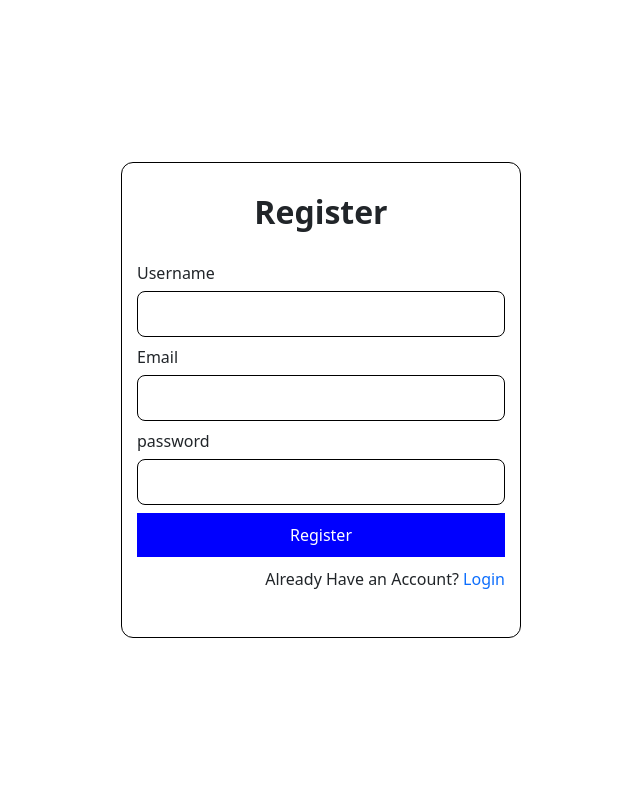
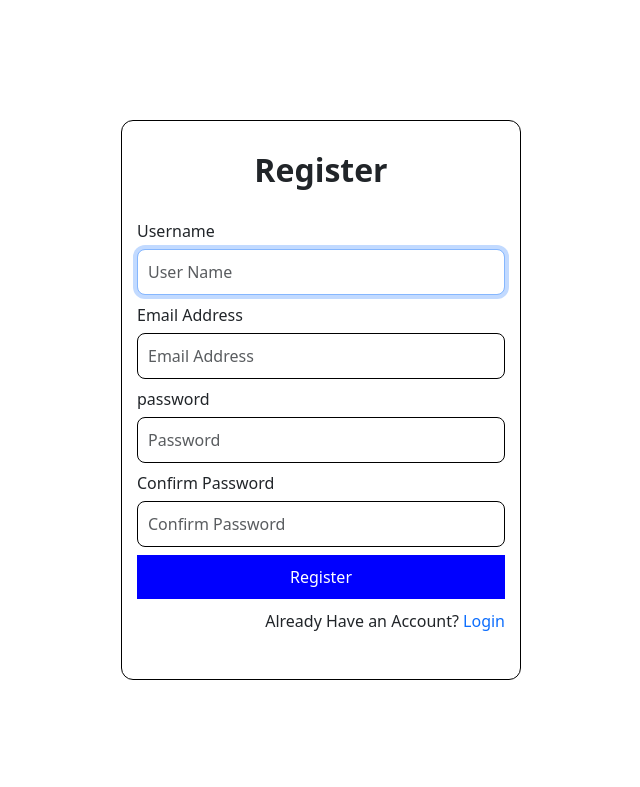
Before and after one commit to Stefan881/Student_Data_Management_System, a Django app: page /register in a window 1280 px wide. Shown: the part 56-843 px from the top of the page, without its empty margins (319-959 px from the left). Run offline with Django 4.2, Linux system fonts and the light colour scheme.

Commit message:
Added Authentication to the website and some bootstrap to Login and Register forms

```diff
--- /dev/null
+++ b/Student_Data_Management_System/student/forms.py
@@ -0,0 +1,55 @@
+from django.contrib.auth.forms import UserCreationForm,AuthenticationForm
+from django.contrib.auth.models import User
+from django import forms
+
+class SignUpForm(UserCreationForm):
+
+
+
+    class Meta:
+        model = User
+        fields = ['username','email', 'password1', 'password2']
+
+
+    def __init__(self, *args, **kwargs):
+        super(SignUpForm, self).__init__(*args, **kwargs)
+
+        self.fields['username'].widget.attrs['class'] = 'form-control'
+        self.fields['username'].widget.attrs['placeholder'] = 'User Name'
+        self.fields['username'].label = ''
+        self.fields['username'].help_text = '<span class="form-text text-muted"><small>Required. 150 characters or fewer. Letters, digits and @/./+/-/_ only.</small></span>'
+
+        self.fields['email'].widget.attrs['class'] = 'form-control'
+        self.fields['email'].widget.attrs['placeholder'] = 'Email Address'
+        self.fields['email'].label = ''
+        self.fields['email'].help_text = '<span class="form-text text-muted"><small>Required. 150 characters or fewer. Letters, digits and @/./+/-/_ only.</small></span>'
+
+        self.fields['password1'].widget.attrs['class'] = 'form-control'
+        self.fields['password1'].widget.attrs['placeholder'] = 'Password'
+        self.fields['password1'].label = ''
+        self.fields['password1'].help_text = '<ul class="form-text text-muted small"><li>Your password can\'t be too similar to your other personal information.</li><li>Your password must contain at least 8 characters.</li><li>Your password can\'t be a commonly used password.</li><li>Your password can\'t be entirely numeric.</li></ul>'
+
+        self.fields['password2'].widget.attrs['class'] = 'form-control'
+        self.fields['password2'].widget.attrs['placeholder'] = 'Confirm Password'
+        self.fields['password2'].label = ''
+        self.fields['password2'].help_text = '<span class="form-text text-muted"><small>Enter the same password as before, for verification.</small></span>'
+
+class SignInForm(AuthenticationForm):
+
+    model = User
+    fields = ['username','password']
+
+    def __init__(self, *args, **kwargs):
+        super(SignInForm, self).__init__(*args, **kwargs)
+
+        self.fields['username'].widget.attrs['class'] = 'form-control'
+        self.fields['username'].widget.attrs['placeholder'] = 'User Name'
+        self.fields['username'].label = ''
+        self.fields['username'].help_text = '<span class="form-text text-muted"><small>Required. 150 characters or fewer. Letters, digits and @/./+/-/_ only.</small></span>'
+
+
+
+        self.fields['password'].widget.attrs['class'] = 'form-control'
+        self.fields['password'].widget.attrs['placeholder'] = 'Password'
+        self.fields['password'].label = ''
+        self.fields['password'].help_text = '<ul class="form-text text-muted small"><li>Your password can\'t be too similar to your other personal information.</li><li>Your password must contain at least 8 characters.</li><li>Your password can\'t be a commonly used password.</li><li>Your password can\'t be entirely numeric.</li></ul>'
--- a/Student_Data_Management_System/student/static/home.css
+++ b/Student_Data_Management_System/student/static/home.css
@@ -3,6 +3,7 @@
     margin: 0;
     box-sizing: border-box;
 }
+
 form{
     width: 100%;
     border: 1px solid black;
@@ -11,6 +12,7 @@ form{
     border-radius:12px ;
 
 }
+
 form h2{
     text-align: center;
     font-weight: 600;
--- a/Student_Data_Management_System/student/templates/navbar.html
+++ b/Student_Data_Management_System/student/templates/navbar.html
@@ -6,12 +6,22 @@
 
   <div class="collapse navbar-collapse" id="navbarSupportedContent">
     <ul class="navbar-nav mr-auto">
+      {% if user.is_authenticated %}
+
+      <li class="nav-item active">
+        <a class="nav-link" href="{% url 'logout' %}">Logout</a>
+      </li>
+      {% else %}
       <li class="nav-item active">
         <a class="nav-link" href="{% url 'home' %}">Login</a>
       </li>
+
       <li class="nav-item">
         <a class="nav-link" href="{% url 'register' %}">Register</a>
       </li>
+
+      {% endif %}
+
 
 
     </ul>
--- a/Student_Data_Management_System/student/templates/register.html
+++ b/Student_Data_Management_System/student/templates/register.html
@@ -1,3 +1,4 @@
+
 <!doctype html>
 <html lang="en">
   <head>
@@ -18,23 +19,29 @@
 
     </header>
     <section>
-    <form>
+    <form method="POST" action="">
+      {% csrf_token %}
+
     <h2>Register</h2>
     <div class="form-group">
       <label for="username">Username</label>
-      <input type="text" name="username" >
+      {{ form.username }}
     </div>
 
     <div class="form-group">
-      <label for="email">Email</label>
-      <input type="email" name="email" >
+      <label for="email">Email Address</label>
+      {{ form.email }}
     </div>
 
     <div class="form-group">
       <label for="password">password</label>
-      <input type="password" name="password" >
+      {{form.password1}}
     </div>
-    <button>Register</button>
+    <div class="form-group">
+      <label for="password">Confirm Password</label>
+      {{ form.password2 }}
+    </div>
+    <button type="submit">Register</button>
     <p>Already Have an Account? <a href="{% url 'home' %}">Login</a></p>
     </form>
     </section>
--- a/Student_Data_Management_System/student/urls.py
+++ b/Student_Data_Management_System/student/urls.py
@@ -1,7 +1,8 @@
 from django.urls import path
-from .views import home,register
+from .import views
 
 urlpatterns = [
-    path('',home,name='home'),
-    path('register',register,name='register'),
+    path('',views.home,name='home'),
+    path('register',views.register,name='register'),
+    path('logout',views.logout_student,name='logout')
 ]
--- a/Student_Data_Management_System/student/views.py
+++ b/Student_Data_Management_System/student/views.py
@@ -1,10 +1,56 @@
-from django.shortcuts import render
+from django.shortcuts import render,redirect
+from django.contrib.auth import authenticate,login,logout
+from django.contrib import messages
+from .forms import SignUpForm,SignInForm
+
 
 
 # Create your views here.
 def home(request):
-    context = {}
-    return render(request,'home.html',context)
+    # Check to see if loging in
+
+    if request.method == 'POST':
+        #form = SignInForm(request.POST)
+        username  = request.POST['username']
+        password = request.POST['password']
+
+        # Authenticate
+
+        user = authenticate(request,username=username,password=password)
+        if user is not None:
+            login(request,user)
+            messages.success(request,"You have been logged in successfully...")
+            return redirect('home')
+        else:
+            messages.success(request,"Something went worng please try again...")
+            return redirect('home')
+    else:
+        form = SignInForm()
+        return render(request,'home.html',{'form':form})
+
+
 
 def register(request):
-    return render(request,'register.html',{})
+	if request.method == 'POST':
+		form = SignUpForm(request.POST)
+		if form.is_valid():
+			form.save()
+			# Authenticate and login
+			username = form.cleaned_data['username']
+			password = form.cleaned_data['password1']
+			user = authenticate(username=username, password=password)
+			login(request, user)
+			messages.success(request, "You Have Successfully Registered! Welcome!")
+			return redirect('home')
+	else:
+		form = SignUpForm()
+		return render(request, 'register.html', {'form':form})
+
+
+
+
+
+def logout_student(request):
+    logout(request)
+    messages.success(request,"You have been logged out....")
+    return redirect('home')
```
Also changed, not shown: Student_Data_Management_System/student/templates/base.html (+11 -2 lines), Student_Data_Management_System/student/templates/home.html (+19 -5 lines).
